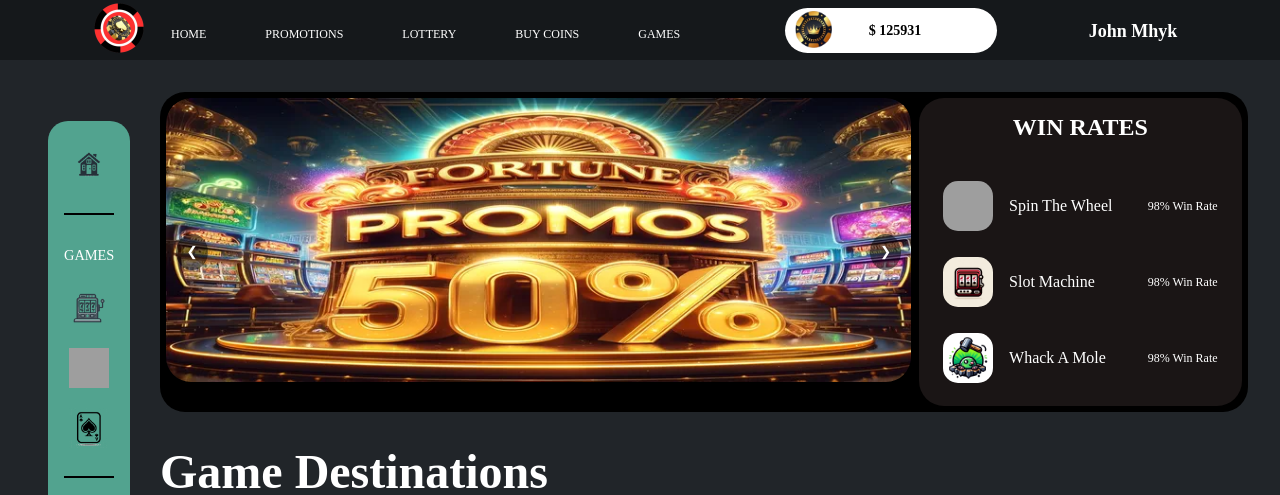
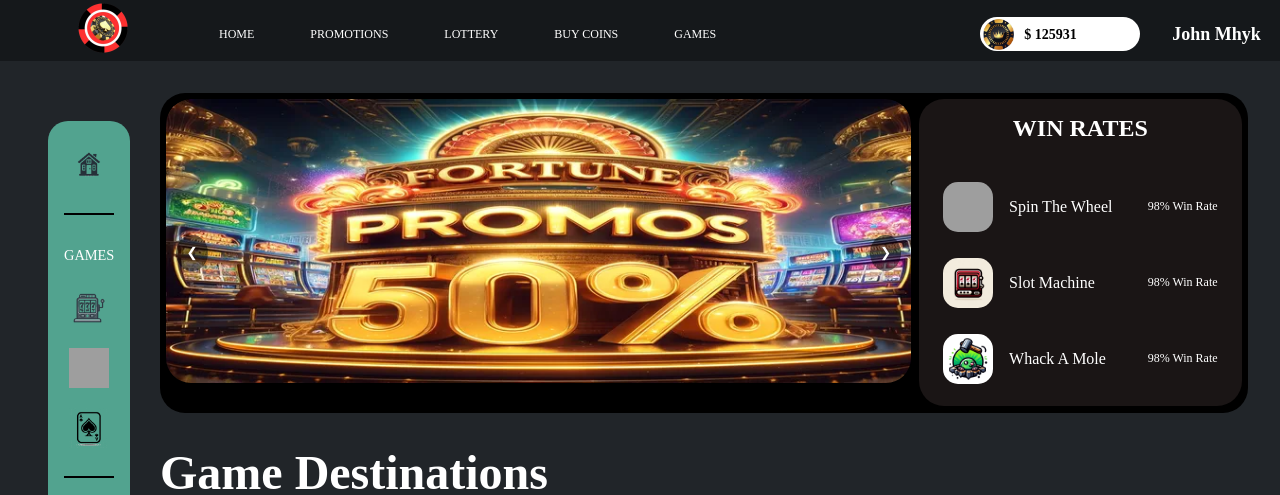
Before and after one commit to notmhyk/Fortune-Casino-Finals, a Flask app: page /dashboard in a window 1280 px wide. Shown: the top 495 px of the page. Run offline with Flask 3, Linux system fonts and the light colour scheme; a user stored in the database is signed in; grey boxes are pictures that could not be loaded.

Commit message:
Fortune Casino made some adjustments

```diff
--- a/app.py
+++ b/app.py
@@ -188,6 +188,7 @@ def deduct_points():
 
 @app.route('/')
 def index():
+    session.pop('user_id', None)
     return render_template('index.html')
 
 @app.route("/sign-in", methods=["POST", "GET"])
--- a/static/script.js
+++ b/static/script.js
@@ -915,3 +915,11 @@ function goToGames(vip, url){
         window.location.href=url;
     }
 }
+function toggleMenu() {
+    const menuItems = document.getElementById('menuItems');
+    if (menuItems.style.display === 'flex') {
+        menuItems.style.display = 'none';
+    } else {
+        menuItems.style.display = 'flex';
+    }
+}
--- a/static/style.css
+++ b/static/style.css
@@ -281,12 +281,18 @@ flex: 1;
 
 
 /* <------------------------- NAVBAR-DASHBOARD ---------------------------> */
+body {
+    margin: 0;
+    font-family: Arial, sans-serif;
+}
+
 .navbar {
     display: flex;
     padding: 3px;
     align-items: center;
     background-color: #15181b;
     font-size: 12px;
+    justify-content: space-between;
     flex-wrap: wrap;
 }
 
@@ -295,17 +301,17 @@ nav {
     position: relative;
     text-align: left;
     margin-top: 0.5rem;
-    flex-wrap: wrap;
 }
 
 nav ul {
-    display: inline-block;
+    display: flex;
     list-style-type: none;
-    margin-left: -3rem;
+    margin: 0;
+    padding: 0;
+    align-items: center;
 }
 
 nav ul li {
-    display: inline-block;
     margin-right: 40px;
     margin-left: 1rem;
     cursor: pointer;
@@ -317,107 +323,64 @@ nav ul li a {
 }
 
 .logo {
-    /* padding: 5px 0 0 100px; */
-    position: relative;
     cursor: pointer;
-    left: 1rem;
     text-align: center;
 }
 
 .logo img {
     width: 25%;
-    position: relative;
 }
 
 .user-container {
-    position: absolute;
-    padding: 0.5rem;
-    display: inline-flex;
-    bottom: -1.2rem;
-    right: 0%;
+    position: relative;;
+    display: flex;
+    align-items: center;
+    left: 14rem;
 }
 
 .coins-container {
-    position: relative;
-    display: inline-block;
+    display: flex;
+    align-items: center;
     background-color: #fff;
-    padding: 0.1rem 0 0 0.5rem;
+    padding: 0.1rem 0.2rem;
     border-radius: 25px;
-    min-width: 9rem;
-    max-width: calc(100% - 4rem);
-    min-height: 2.8rem;
-    max-height: calc(100% - 1rem);
     cursor: pointer;
-}
-
-/* .notification-container {
-    position: relative;
-    display: inline-block;
-    background-color: #fff;
-    padding: 0.5rem 0 0 0.5rem;
-    border-radius: 30px;
-    width: 3rem;
-    height: 2.8rem;
+    margin-right: 1rem;
+    /* border: solid; */
+    width: 10rem;
+}
+
+.profile-container {
+    display: flex;
+    align-items: center;
+    padding: 0.8rem 1rem;
     cursor: pointer;
-} */
-
-.profile-container {
-    position: relative;
-    display: inline-block;
-    /* background-color: #fff; */
-    padding: 0.8rem 1rem;
-    /* border-radius: 30px; */
-    width: 15rem;
-    height: 2.8rem;
-    cursor: pointer;
-    /* border: solid; */
-}
-
-.coins-container,
-.profile-container {
-    margin-right: 1rem;
-}
-
-/* .notification-container img {
-    margin: -2px 0 0 0;
-    width: 80%;
-} */
+}
 
 .profile-container h1 {
-    /* margin: -2px 0 0 0;
-    width: 80%; */
     color: #fff;
     text-align: center;
 }
 
 .coins-container img {
-    padding: 2px;
     width: 20%;
+    margin-right: 10px;
 }
 
 .coins-container h3 {
-    text-align: center;
-    margin: -2rem 3rem;
-}
-
-/* .notification-container h3 {
-    color: red;
-    font-weight: bold;
-    font-size: large;
-    text-align: center;
-    margin: -2.5rem 0 0 1rem;
-} */
-/* .menu-img {
-    margin-right: 2rem;
-} */
-  /* Dropdown menu styles */
+    margin: 0;
+}
+
+/* Dropdown menu styles */
 .dropdown-content {
     display: none;
     position: absolute;
     background-color: #f9f9f9;
     min-width: 160px;
-    box-shadow: 0 8px 16px 0 rgba(0,0,0,0.2);
+    box-shadow: 0 8px 16px rgba(0,0,0,0.2);
     z-index: 1;
+    right: 0;
+    top: 100%;
 }
 
 .dropdown-content a {
--- a/templates/base-dashboard.html
+++ b/templates/base-dashboard.html
@@ -26,6 +26,7 @@
                 <img src="static/images/fortune's-chip.png" alt="Logo" onclick="goTo('/dashboard')">
             </div>
             <nav>
+                <div class="menu-icon" onclick="toggleMenu()">&#9776;</div>
                 <ul id="menuItems">
                     <li><a onclick="goTo('/dashboard')">HOME</a></li>
                     <li><a onclick="goTo('/promotion')">PROMOTIONS</a></li>
@@ -44,10 +45,8 @@
                                 <a href="#" onclick="goTo('/logout')">Logout</a>
                             </div>
                         </div>
-
                     </div>
                 </ul>
-
             </nav>
         </div>
     </header>
--- a/templates/dashboard/dashboard.html
+++ b/templates/dashboard/dashboard.html
@@ -6,16 +6,16 @@
 <section class="dashboard-section">
     <div class="dashboard-menu">
 
-        <div class="menu-item"><a href="/dashboard"><img src="static/images/home-icon.png" alt="Home Icon" class="menu-icon"></a></div>
+        <div class="menu-item-dashboard"><a href="/dashboard"><img src="static/images/home-icon.png" alt="Home Icon" class="menu-icon-dashboard"></a></div>
         <hr>
         <div class="menu-label">GAMES</div>
 
-        <div class="menu-item"><a href="/game-slot-machine"><img src="static/images/slot-machine-icon.png" alt="Slot Machine Icon" class="menu-icon"></a></div>
-        <div class="menu-item"><a href="/game-spin-the-wheel"><img src="static/images/spin-the-wheel-icon.png" alt="Spin The Wheel Icon" class="menu-icon"></a></div>
-        <div class="menu-item"><a href="/game-blackjack"><img src="static/images/lucky-21-icon.png" alt="Lucky 21 Icon" class="menu-icon"></a></div>
+        <div class="menu-item-dashboard"><a href="/game-slot-machine"><img src="static/images/slot-machine-icon.png" alt="Slot Machine Icon" class="menu-icon-dashboard"></a></div>
+        <div class="menu-item-dashboard"><a href="/game-spin-the-wheel"><img src="static/images/spin-the-wheel-icon.png" alt="Spin The Wheel Icon" class="menu-icon-dashboard"></a></div>
+        <div class="menu-item-dashboard"><a href="/game-blackjack"><img src="static/images/lucky-21-icon.png" alt="Lucky 21 Icon" class="menu-icon-dashboard"></a></div>
         <hr>
         <div class="menu-label">COINS</div>
-        <div class="menu-item"><a href="/coins"><img src="static/images/coins-icon.png" alt="Coin Icon" class="menu-icon"></a></div>
+        <div class="menu-item-dashboard"><a href="/coins"><img src="static/images/coins-icon.png" alt="Coin Icon" class="menu-icon-dashboard"></a></div>
     </div>
     <div class="dashboard-events">
         <div class="event-board">
--- a/templates/games/slot-machine.html
+++ b/templates/games/slot-machine.html
@@ -137,10 +137,16 @@
             (slot2 == slot3 && slot2 == "a7") ) && !(slot1 == slot2 && slot2 == slot3 && slot1=="a7")){
             status.innerHTML = "YOU WIN!";
             addBetToBalance(1000);
+            setTimeout(() => {
+                location.reload();
+            }, 2000);
             win.play();
         }else{
             status.innerHTML = "YOU LOSE!"
             deductBetFromBalance(200);
+            setTimeout(() => {
+                location.reload();
+            }, 2000);
             lose.play();
         }
         doing = false;
```
Also changed, not shown: other parts of static/style.css (+35 -3 lines), instance/database.db.
